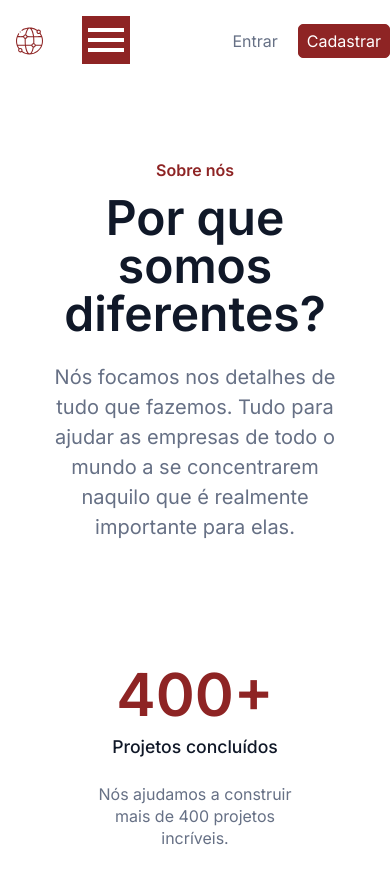
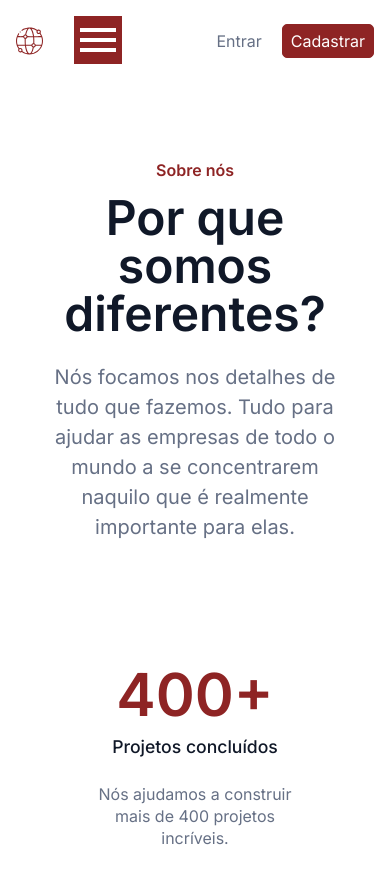
Before and after one commit to zoesidrim/optimus-tech, a plain HTML site: page index.html in a window 390 px wide. Shown: the top 884 px of the page. Drawn offline with Linux system fonts and the light colour scheme.

Commit message:
ajuste da margem da classe .cabecalho__empresa no media querie de 445px

```diff
--- a/styles/header.css
+++ b/styles/header.css
@@ -203,7 +203,8 @@
 }
 
 @media (max-width: 445px){
-    .cabecalho{
-        padding: 0em;
+
+    .cabecalho__empresa {
+        margin-left: 0;
     }
 }
```
